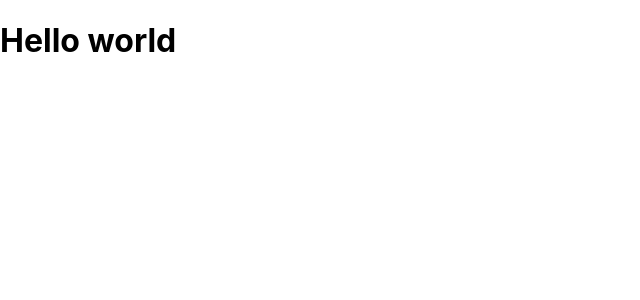
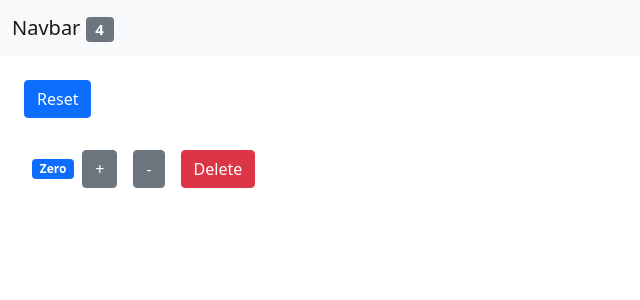
Before and after one commit to Rasujon3/counter, a React (Create React App) app: page / in a window 1280 px wide. Shown: the top 300 px of the page, without its empty margins (0-640 px from the left). Built offline with nearby package versions, Linux system fonts and the light colour scheme.

Commit message:
class 13

```diff
--- a/package.json
+++ b/package.json
@@ -6,6 +6,7 @@
     "@testing-library/jest-dom": "^5.16.1",
     "@testing-library/react": "^12.1.2",
     "@testing-library/user-event": "^13.5.0",
+    "bootstrap": "^5.1.3",
     "react": "^17.0.2",
     "react-dom": "^17.0.2",
     "react-scripts": "5.0.0",
--- a/src/App.js
+++ b/src/App.js
@@ -1,9 +1,65 @@
-import logo from './logo.svg';
-import './App.css';
+import "./App.css";
+import React from "react";
 
 function App() {
   return (
-    <h1>Hello world</h1>
+    <>
+      <nav class="navbar navbar-expand-lg navbar-light bg-light">
+        <div class="container-fluid">
+          <a class="navbar-brand" href="#">
+            Navbar <span class="badge bg-secondary">4</span>
+          </a>
+        </div>
+      </nav>
+      <button type="button" class="btn btn-primary m-4">
+        Reset
+      </button>
+
+      <ul>
+        <li class="list-unstyled">
+          <div>
+            <span class="badge bg-primary">4</span>
+            <button type="button" class="btn btn-secondary m-2">
+              +
+            </button>
+            <button type="button" class="btn btn-secondary m-2">
+              -
+            </button>
+            <button type="button" class="btn btn-danger m-2">
+              Delete
+            </button>
+          </div>
+        </li>
+        <li class="list-unstyled">
+          <div>
+            <span class="badge bg-primary">4</span>
+            <button type="button" class="btn btn-secondary m-2">
+              +
+            </button>
+            <button type="button" class="btn btn-secondary m-2">
+              -
+            </button>
+            <button type="button" class="btn btn-danger m-2">
+              Delete
+            </button>
+          </div>
+        </li>
+        <li class="list-unstyled">
+          <div>
+            <span class="badge bg-primary p-2">Zero</span>
+            <button type="button" class="btn btn-secondary m-2">
+              +
+            </button>
+            <button type="button" class="btn btn-secondary m-2">
+              -
+            </button>
+            <button type="button" class="btn btn-danger m-2">
+              Delete
+            </button>
+          </div>
+        </li>
+      </ul>
+    </>
   );
 }
 
--- /dev/null
+++ b/src/components/counter.component.jsx
@@ -0,0 +1,104 @@
+import React, { Component } from "react";
+
+class Counter extends Component {
+  state = {
+    items: [0, 2],
+  };
+
+  formatCount = () => {
+    if (this.state.items[0] === 0) return "Zero";
+    return this.state.items[0];
+  };
+
+  handleIncrement = () => {
+    const { items } = this.state;
+    //   array destrucuring
+    const arra = [...items];
+    // spread operator
+    arra[0]++;
+
+    this.setState({ items: arra });
+  };
+
+  handleDecrement = () => {
+    const { items } = this.state;
+    //   array destrucuring
+    const arra = [...items];
+    // spread operator
+    arra[0]--;
+
+    this.setState({ items: arra });
+  };
+
+  render() {
+    return (
+      <>
+        <nav class="navbar navbar-expand-lg navbar-light bg-light">
+          <div class="container-fluid">
+            <a class="navbar-brand" href="#">
+              Navbar <span class="badge bg-secondary">4</span>
+            </a>
+          </div>
+        </nav>
+        <button type="button" class="btn btn-primary m-4">
+          Reset
+        </button>
+
+        <ul>
+          <li class="list-unstyled">
+            <div>
+              <span class="badge bg-primary">{this.formatCount()}</span>
+              <button
+                onClick={this.handleIncrement}
+                type="button"
+                class="btn btn-secondary m-2"
+              >
+                +
+              </button>
+              <button
+                onClick={this.handleDecrement}
+                type="button"
+                class="btn btn-secondary m-2"
+              >
+                -
+              </button>
+              <button type="button" class="btn btn-danger m-2">
+                Delete
+              </button>
+            </div>
+          </li>
+          {/* <li class="list-unstyled">
+            <div>
+              <span class="badge bg-primary">{this.state.items[0]}</span>
+              <button type="button" class="btn btn-secondary m-2">
+                +
+              </button>
+              <button type="button" class="btn btn-secondary m-2">
+                -
+              </button>
+              <button type="button" class="btn btn-danger m-2">
+                Delete
+              </button>
+            </div>
+          </li>
+          <li class="list-unstyled">
+            <div>
+              <span class="badge bg-primary p-2">Zero</span>
+              <button type="button" class="btn btn-secondary m-2">
+                +
+              </button>
+              <button type="button" class="btn btn-secondary m-2">
+                -
+              </button>
+              <button type="button" class="btn btn-danger m-2">
+                Delete
+              </button>
+            </div>
+          </li> */}
+        </ul>
+      </>
+    );
+  }
+}
+
+export default Counter;
--- a/src/index.js
+++ b/src/index.js
@@ -1,14 +1,17 @@
-import React from 'react';
-import ReactDOM from 'react-dom';
-import './index.css';
-import App from './App';
-import reportWebVitals from './reportWebVitals';
+import React from "react";
+import ReactDOM from "react-dom";
+import "./index.css";
+import App from "./App";
+import Counter from "./components/counter.component";
+import reportWebVitals from "./reportWebVitals";
+import "bootstrap/dist/css/bootstrap.css";
 
 ReactDOM.render(
   <React.StrictMode>
-    <App />
+    {/* <App /> */}
+    <Counter />
   </React.StrictMode>,
-  document.getElementById('root')
+  document.getElementById("root")
 );
 
 // If you want to start measuring performance in your app, pass a function
```
Also changed, not shown: 1 other file (tests, documents, lock files or other folders).
